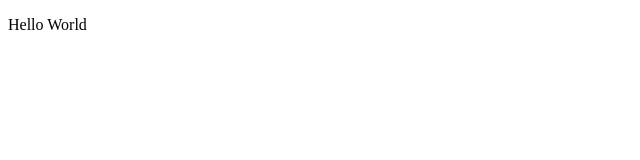
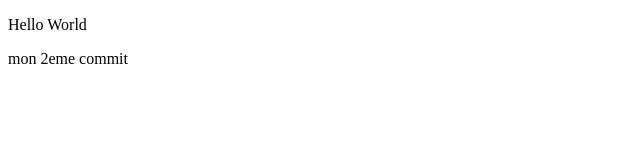
Before and after one commit to Benseddik-Fethi/test-fethi, a plain HTML site: page index.html in a window 1280 px wide. Shown: the full height of the page, 0-640 px from the left. Drawn offline with Linux system fonts and the light colour scheme.

Commit message:
mon 2eme commit

```diff
--- a/index.html
+++ b/index.html
@@ -7,5 +7,6 @@
 </head>
 <body>
     <p>Hello World</p>
+    <p>mon 2eme commit</p>
 </body>
 </html>
```
